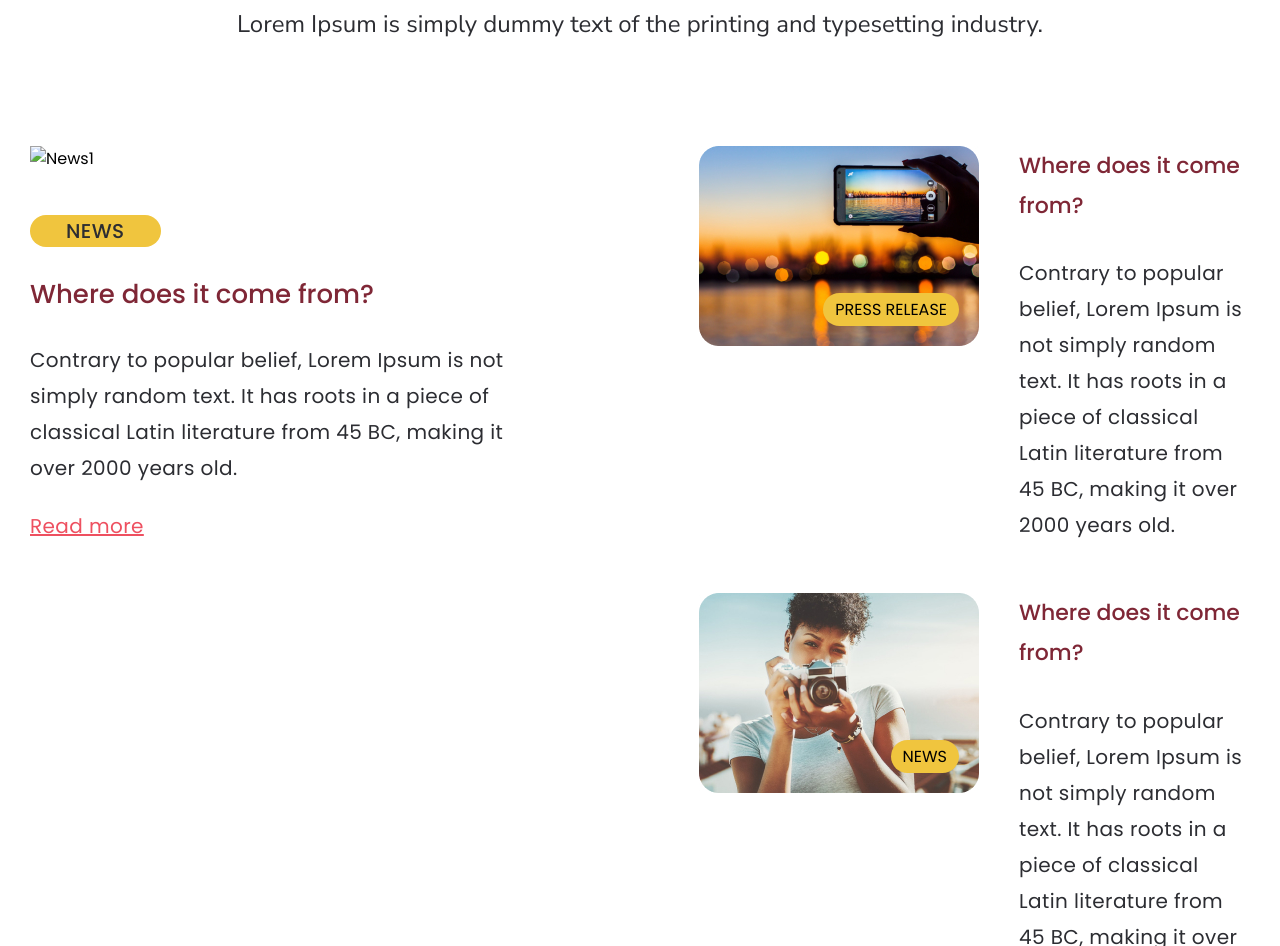
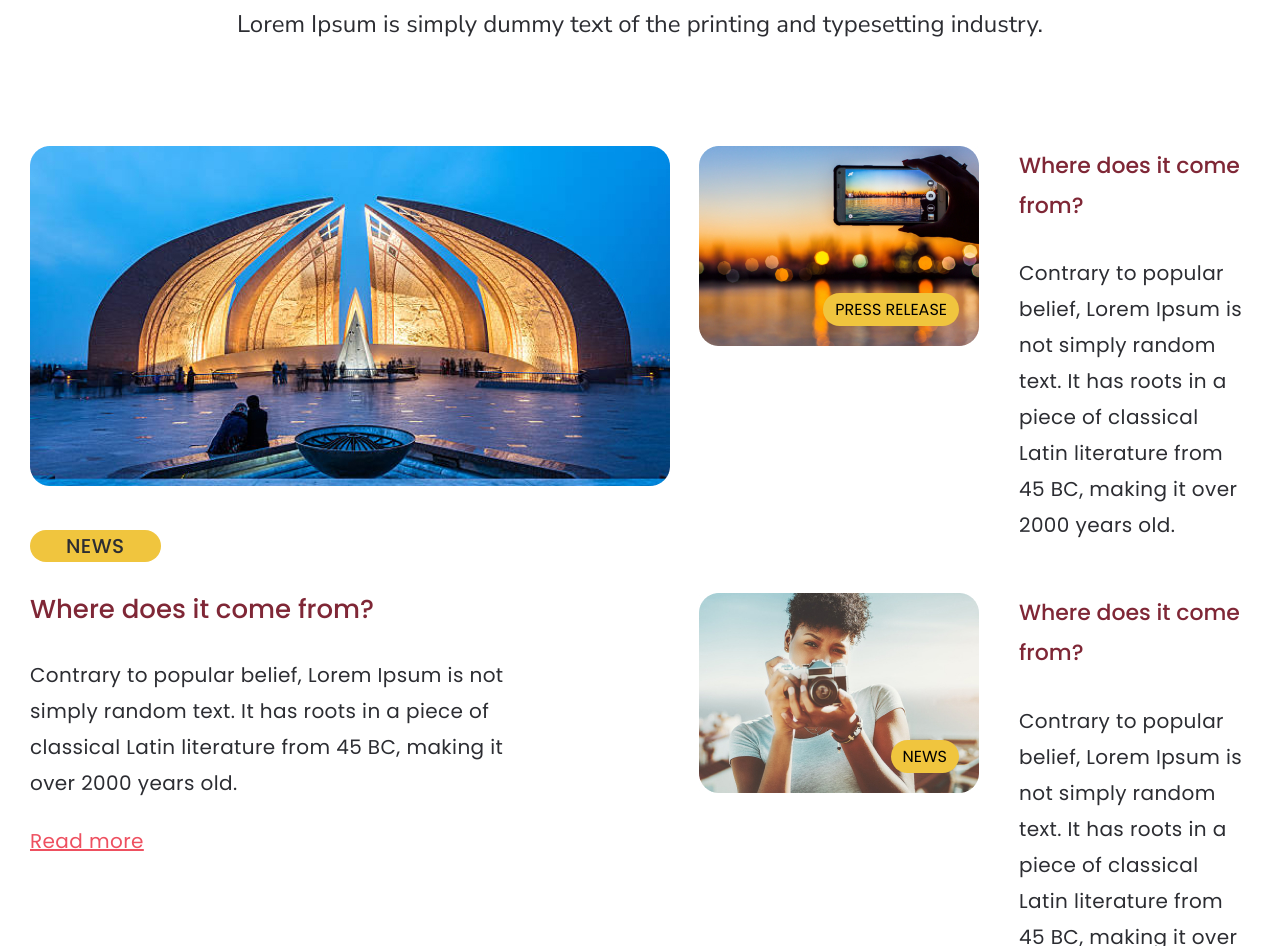
Before and after one commit to KaraMasha/Travelline-project, a plain HTML site: page index.html in a window 1280 px wide. Shown: the part 7169-8115 px from the top of the page. Drawn offline with Linux system fonts and the light colour scheme; the site is published under a folder, as on GitHub Pages, so addresses that start at the root find nothing.

Commit message:
final image url

```diff
--- a/index.html
+++ b/index.html
@@ -275,7 +275,7 @@
         <div class="news-list">
           <div class="main-news">
             <div class="main-news-image">
-              <img src="/img/news1.jpeg" alt="News1">
+              <img src="img/news1.jpeg" alt="News1">
             </div>
             <div class="news-main-label">
               <span>NEWS</span>
```
Also changed, not shown: style.css (line endings or trailing spaces).
